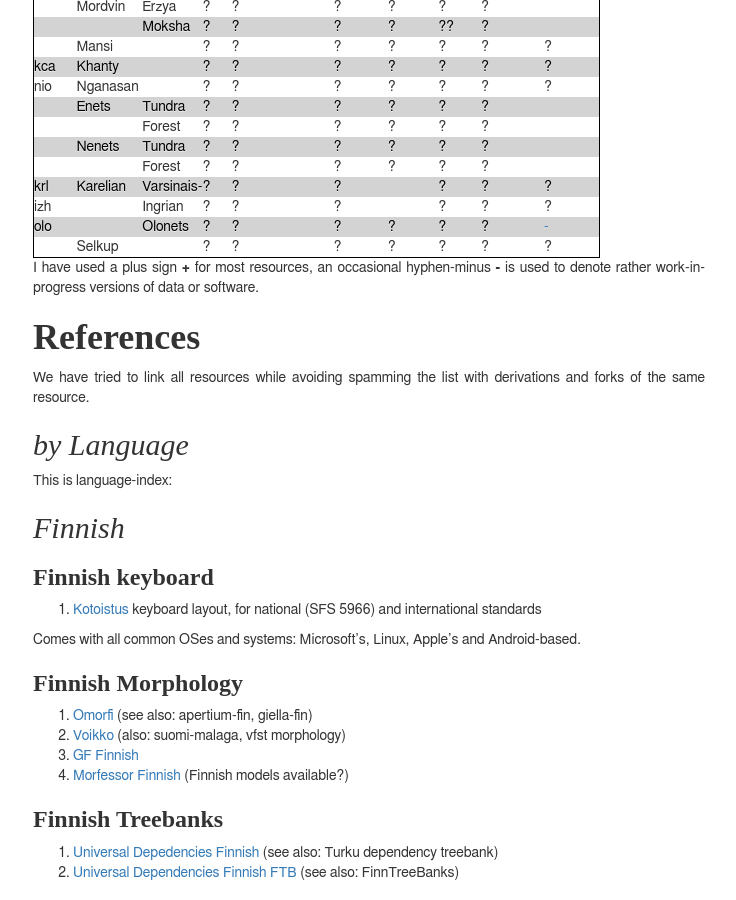
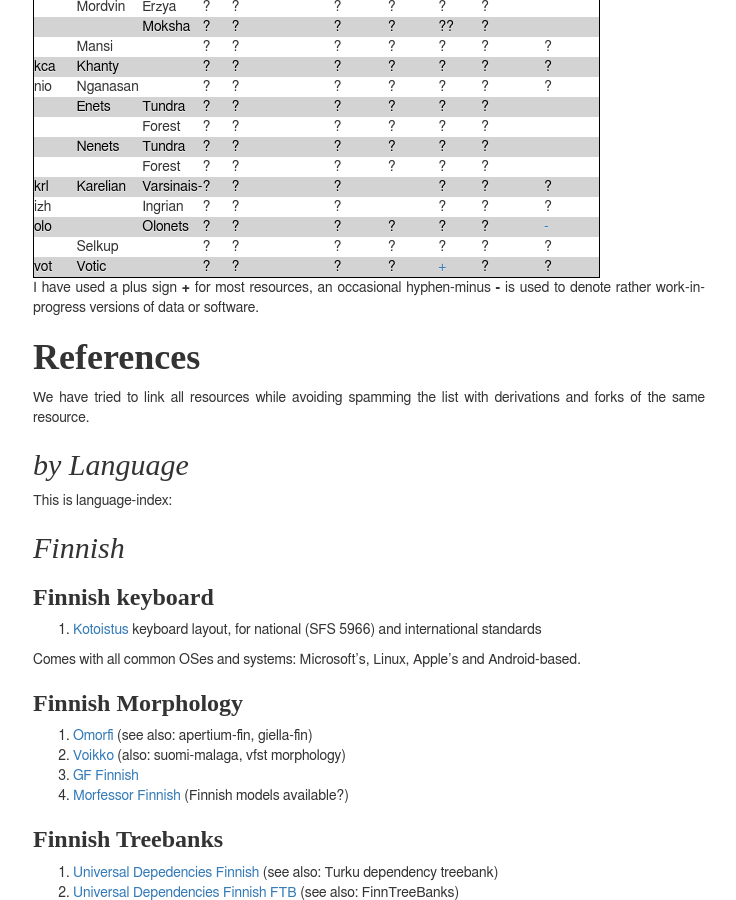
Before and after one commit to acl-sigur/acl-sigur.github.io, a Jekyll site: the page built from matrix.md, in a window 1280 px wide and 900 px high, scrolled down 1026 px. Shown: the whole window, without its empty margins (232-968 px from the left). Built offline with Jekyll 4.4.1, drawn with Linux system fonts in a browser that asks for light colours.

Commit message:
added votic morph

```diff
--- a/matrix.md
+++ b/matrix.md
@@ -68,6 +68,7 @@ know.
 | izh |          | Ingrian | ? | ?| ? | | ?| ?| ? |
 | olo |          | Olonets | ? | ?| ? | ? | ? | ?| [-][fin-olo-1] |
 | | Selkup |        | ? | ? | ?| ? | ? | ?| ? |
+| vot | Votic |        | ? | ? | ?| ? | [+][vot-morph-1] | ?| ? |
 
 I have used a plus sign **+** for most resources, an occasional hyphen-minus
 **-** is used to denote rather work-in-progress versions of data or software.
@@ -192,3 +193,4 @@ Larger collections:
 [hun-morph-1]: http://mokk.bme.hu/resources/hunmorph/
 [gf]: http://grammaticalframework.org
 [morfessor]: https://github.com/aalto-speech/morfessor
+[vot-morph-1]: https://github.com/keeleleek/GF-Votic
```
